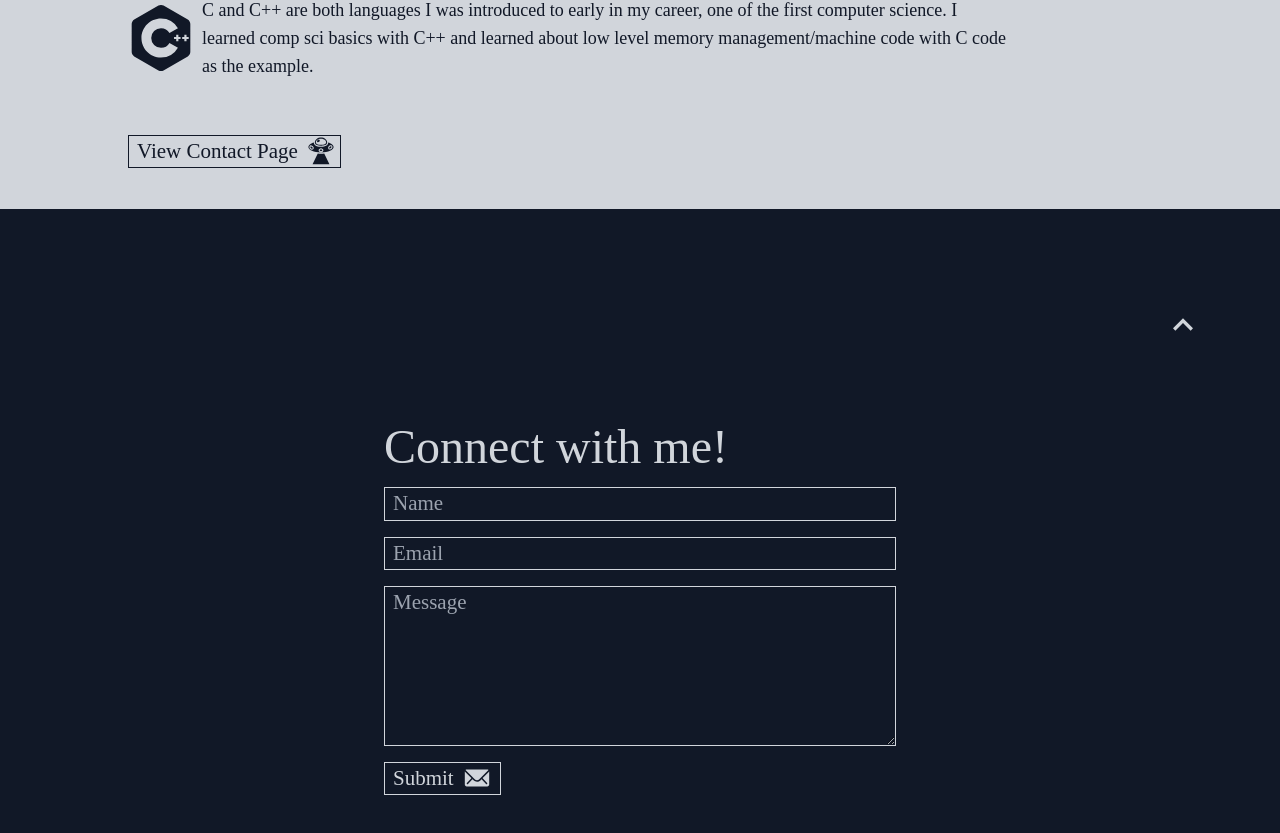
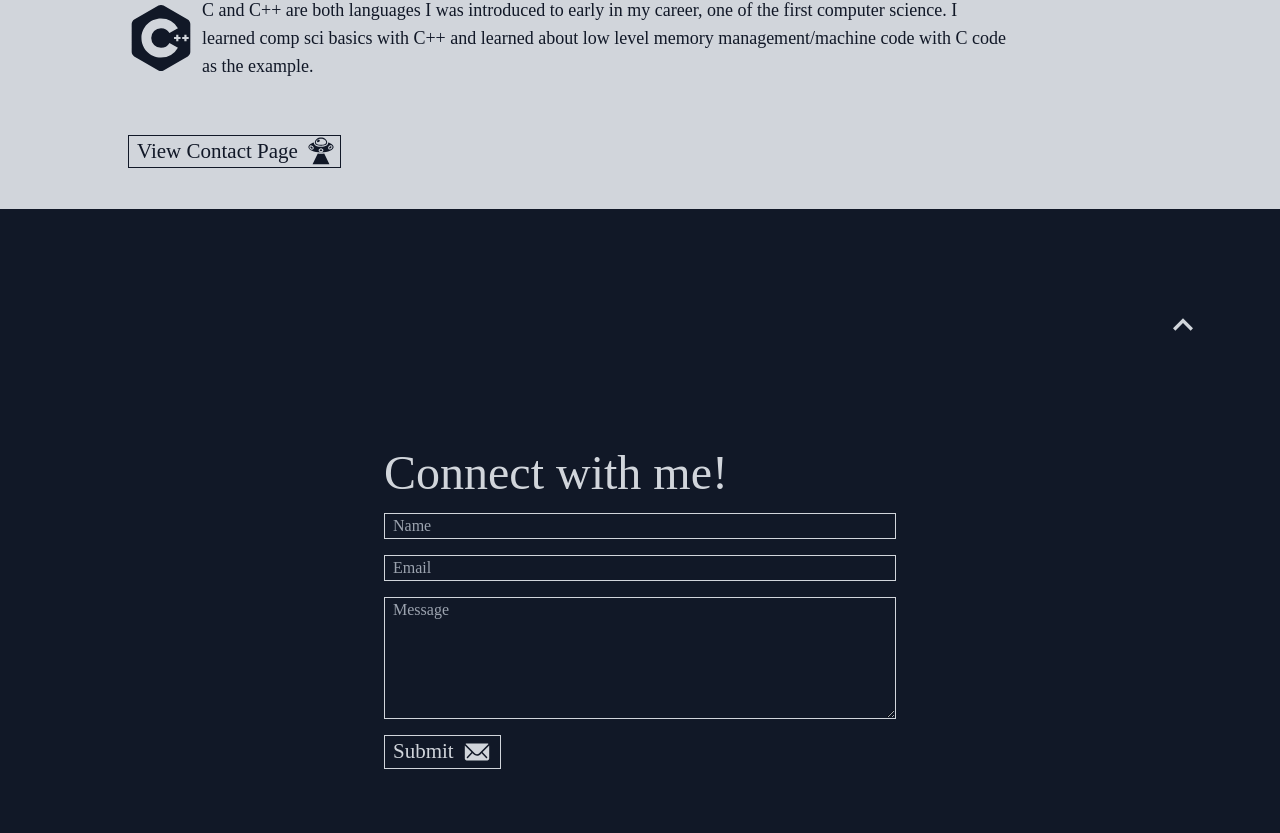
Before and after one commit to Andrew-Lodise/Portfolio, a React (Create React App) app: page / in a window 1280 px wide. Shown: the part 2191-3024 px from the top of the page. Built offline with nearby package versions, Linux system fonts and the light colour scheme.

Commit message:
form funtionality implemented

```diff
--- a/src/components/Contact.jsx
+++ b/src/components/Contact.jsx
@@ -16,16 +16,17 @@ const Contact = () => {
 
       <div name="form div"
       className='w-full h-full flex flex-col items-center justify-center'>
-        <form action="POST" className='flex flex-col gap-y-4 text-form-input
-         text-gray-300 w-[80%] md:w-[60%] lg:w-[40%]'>
+        <form action="https://getform.io/f/eapwdyxb" method='POST'
+        className='flex flex-col gap-y-4 text-form-inputtext-gray-300
+        w-[80%] md:w-[60%] lg:w-[40%]'>
           <h1 className='text-head leading-none'>
             Connect with me!
           </h1>
-          <input type="text" placeholder='Name'
+          <input type="text" placeholder='Name' name="name"
           className='bg-gray-900 border-[1px] border-gray-300 px-2 '/>
-          <input type="text" placeholder='Email'
+          <input type="text" placeholder='Email' name="email"
           className=' bg-gray-900 border-[1px] border-gray-300 px-2'/>
-          <textarea type="text" rows="5" placeholder='Message'
+          <textarea type="text" rows="5" placeholder='Message' name="message"
           className='bg-gray-900 border-[1px] border-gray-300 px-2'/>
           <button className='self-start border-[1px] border-gray-300 text-button
           px-2 hover:bg-gray-300 hover:text-gray-900 duration-200 flex items-center gap-2
@@ -33,7 +34,7 @@ const Contact = () => {
             <p>
               Submit
             </p>
-            <IoIosMail className='text-3xl group-hover:translate-x-10 duration-200'/>
+            <IoIosMail className='text-3xl group-hover:translate-x-10 duration-100'/>
           </button>
         </form>
       </div>
```
